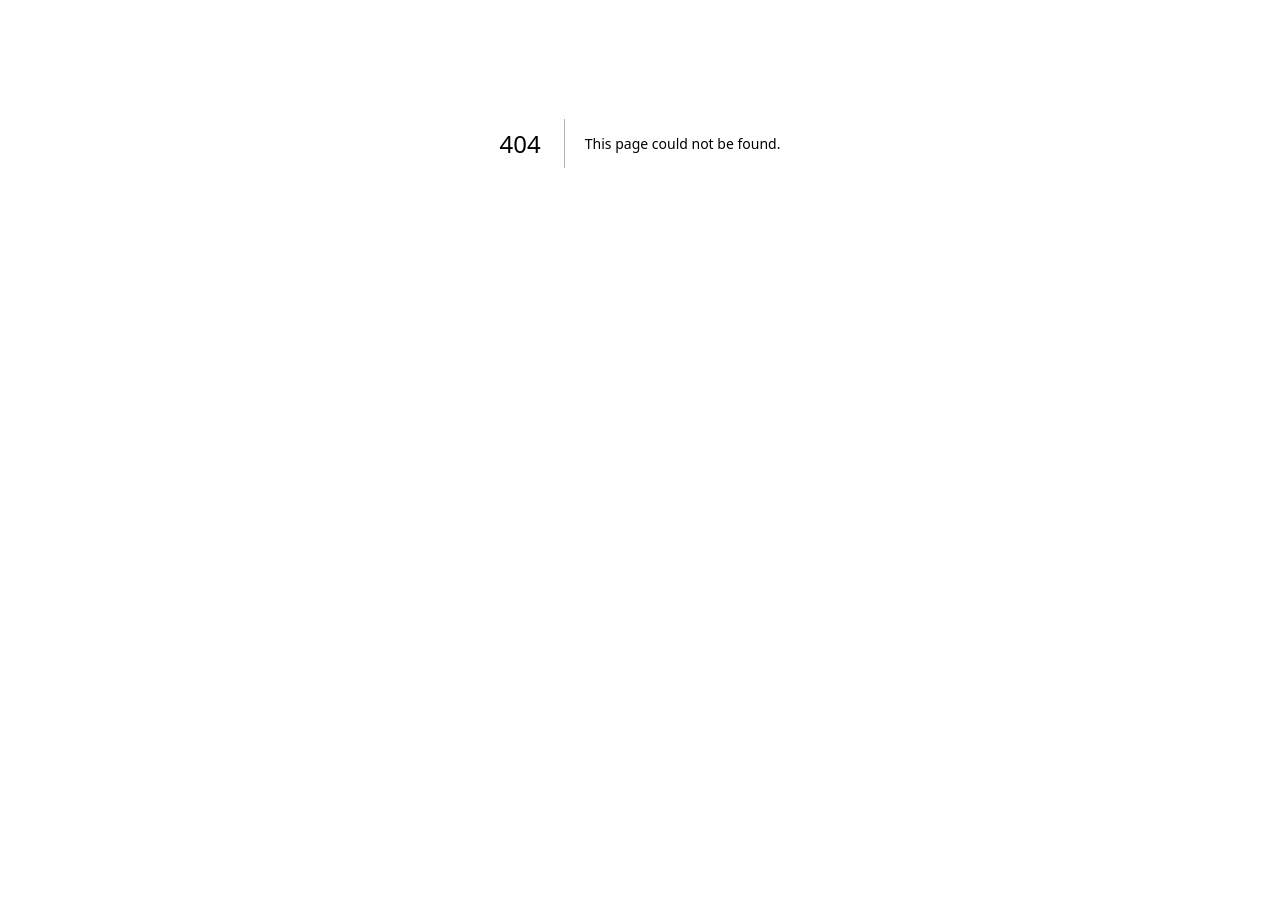
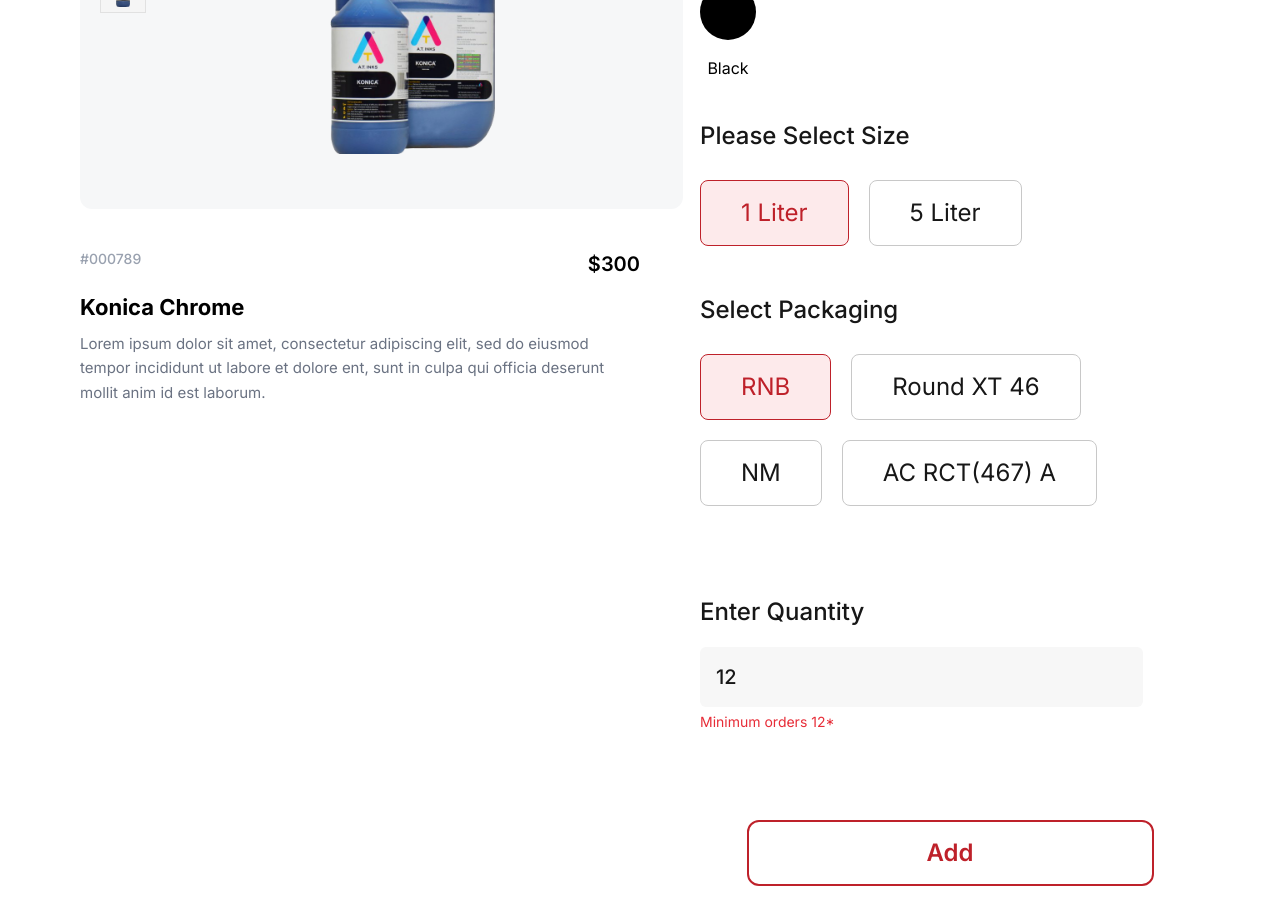
Before and after one commit to elredProductionBackup/elred_dealer_portal, a Next.js app: page /products/product-details in a window 1280 px wide. Before the commit this address had no page. Shown: the part 340-1256 px from the top of the page. Before the commit the page ends 883 px from the top, so only its background shows below. Built offline with nearby package versions, Linux system fonts and the light colour scheme; sample sign-in values are in the browser's storage.

Commit message:
product details page

```diff
--- a/components/ColorSelector.jsx
+++ b/components/ColorSelector.jsx
@@ -20,7 +20,7 @@
             key={color.name}
             type="button"
             onClick={() => handleChange(color)}
-            className="flex flex-col items-center focus:outline-none"
+            className="flex flex-col items-center focus:outline-none cursor-pointer"
           >
             <div
               className={`w-14 h-14 rounded-full mb-[16px] transition-all duration-200 ${
--- /dev/null
+++ b/components/ProductCard.jsx
@@ -0,0 +1,18 @@
+"use client";
+
+export default function ProductCard({ id, name, price, description }) {
+  return (
+    <div className="pt-[40px]">
+      <div className="flex justify-between items-start mb-3">
+        <span className="text-gray-400 text-sm font-medium">#{id}</span>
+        <span className="text-[20px] font-semibold text-black">${price}</span>
+      </div>
+
+      <h2 className="text-[22px] font-bold text-black mb-2">{name}</h2>
+
+      <p className="text-gray-500 text-[15px] leading-relaxed">
+        {description}
+      </p>
+    </div>
+  );
+}
--- a/components/QuantityInput.jsx
+++ b/components/QuantityInput.jsx
@@ -30,7 +30,7 @@
         onChange={handleChange}
         min={12}
         onBlur={handleBlur}
-        className={`bg-[#F7F7F7] rounded-[6px] w-[543px] h-[60px] px-4 py-3 text-[20px] font-medium border transition focus:outline-none focus:ring-2 ${
+        className={`bg-[#F7F7F7] rounded-[6px] w-[443px] h-[60px] px-4 py-3 text-[20px] font-medium border transition focus:outline-none focus:ring-2 ${
           hasError
             ? "border-red-500 focus:ring-red-300"
             : "border-none focus:ring-gray-300"
--- /dev/null
+++ b/src/app/products/product-details/page.js
@@ -0,0 +1,114 @@
+"use client";
+import ConfirmationPopup from "../../../../components/ConfirmationPopup";
+import ProductImage from "../../../../components/ProductImage";
+import SelectableGroup from "../../../../components/SelectableGroup";
+import QuantityInput from "../../../../components/QuantityInput";
+import ColorSelector from "../../../../components/ColorSelector";
+import ProductCard from "../../../../components/ProductCard";
+import product1 from "../../../../assets/images/product-1.png";
+import product2 from "../../../../assets/images/product-2.png";
+import product3 from "../../../../assets/images/product-3.png";
+import { useState } from "react";
+
+export default function ProductDetails() {
+  const productImages = [product1, product2, product3];
+  const [clicked, setClicked] = useState(false);
+
+
+  const colors = [
+    { name: "Lite Magenta", hex: "#f9a8d4" },
+    { name: "Magenta", hex: "#d000a2" },
+    { name: "Lite Cyan", hex: "#00e5ff" },
+    { name: "Cyan", hex: "#0097a7" },
+    { name: "Black", hex: "#000000" },
+  ];
+
+  const handleSizeChange = (val) => {
+    console.log("Selected size:", val);
+  };
+
+  const handlePackagingChange = (val) => {
+    console.log("Selected packaging:", val);
+  };
+
+  const product = {
+    id: "000789",
+    name: "Konica Chrome",
+    price: 300,
+    description:
+      "Lorem ipsum dolor sit amet, consectetur adipiscing elit, sed do eiusmod tempor incididunt ut labore et dolore ent, sunt in culpa qui officia deserunt mollit anim id est laborum.",
+  };
+
+  const handleAddClick = () => {
+    setClicked(true);
+    console.log("Add button clicked!");
+    // You can trigger any action here — API call, toast, etc.
+  };
+
+  return (
+    <div className="flex flex-col my-[30px] w-full max-w-[1600px] mx-auto px-[30px] lg:px-[80px]">
+  {/* <ConfirmationPopup
+    message="Your order has been placed successfully !!!"
+    subheading="You will be informed by your partner once the order is dispatched."
+  /> */}
+
+  {/* --- GRID START --- */}
+  <div className="flex flex-col lg:flex-row gap-[40px] lg:gap-[60px]">
+    {/* LEFT COLUMN (Sticky) */}
+    <div className="flex flex-col lg:w-1/2 sticky top-[100px] self-start">
+      <h1 className="text-[28px] lg:text-[32px] font-[600] mb-[27px]">Konica Chrome</h1>
+
+      <ProductImage images={productImages} />
+
+      <div className="w-full max-w-xl">
+        <ProductCard
+          id={product.id}
+          name={product.name}
+          price={product.price}
+          description={product.description}
+        />
+      </div>
+    </div>
+
+    {/* RIGHT COLUMN (Scrollable Content) */}
+    <div className="flex flex-col gap-10 lg:w-1/2">
+      <div className="w-full">
+        <ColorSelector colors={colors} />
+      </div>
+
+      <div className="w-full">
+        <SelectableGroup
+          title="Please Select Size"
+          options={["1 Liter", "5 Liter"]}
+          defaultValue="1 Liter"
+          onChange={handleSizeChange}
+        />
+
+        <SelectableGroup
+          title="Select Packaging"
+          options={["RNB", "Round XT 46", "NM", "AC RCT(467) A"]}
+          defaultValue="RNB"
+          onChange={handlePackagingChange}
+        />
+      </div>
+
+      <div className="w-full max-w-lg">
+        <QuantityInput />
+      </div>
+
+      <div className="w-full text-center">
+        <button
+          onClick={handleAddClick}
+          className="border-2 border-[#BE212A] text-[#BE212A] rounded-[12px] w-[100%] sm:w-[407px] h-[66px] text-[24px] font-[600] cursor-pointer mx-auto"
+        >
+          {clicked ? "Added" : "Add"}
+        </button>
+      </div>
+    </div>
+  </div>
+  {/* --- GRID END --- */}
+</div>
+
+
+  );
+}
```
